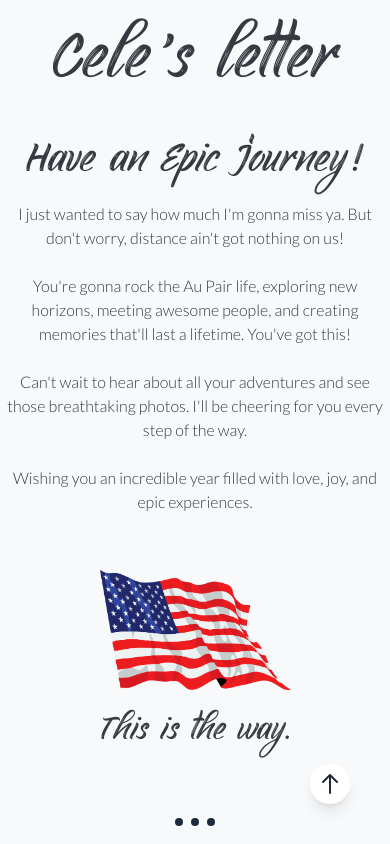
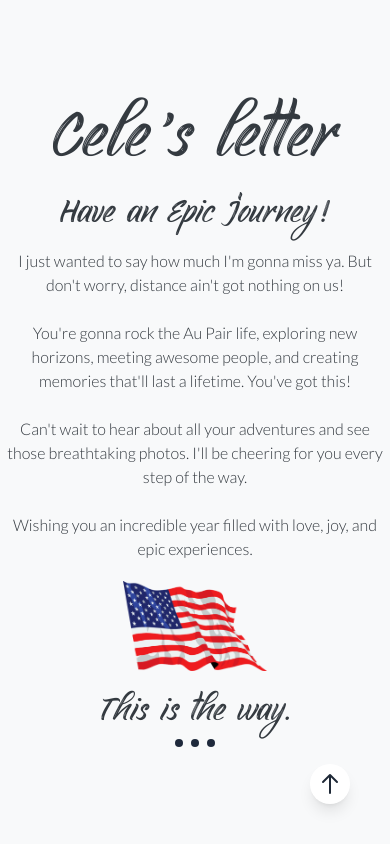
Before and after one commit to agustinlozano/celes, a React (Vite) app: page / in a window 390 px wide. Shown: the top 844 px of the page. Built offline with nearby package versions, Linux system fonts and the light colour scheme.

Commit message:
Fix hero sizing for some devices such old iphones

```diff
--- a/src/sections/Hero.jsx
+++ b/src/sections/Hero.jsx
@@ -9,7 +9,7 @@ function ThreeDots () {
       initial={{ rotate: 0 }}
       animate={{ rotate: 180 }}
       transition={{ duration: 1, delay: 0.5 }}
-      className='flex flex-row justify-center items-center mt-10'
+      className='flex flex-row justify-center items-center'
     >
       <div className='w-2 h-2 bg-slate-800 rounded-full ' />
       <div className='w-2 h-2 bg-slate-800 rounded-full ml-2' />
@@ -20,10 +20,12 @@ function ThreeDots () {
 
 function HeroMessage () {
   return (
-    <div id='hero' className='flex flex-col justify-center min-h-screen mb-20'>
+    <div
+      id='hero' className='flex flex-col justify-center min-h-screen py-2 mb-20'
+    >
       <h1 className='text-8xl font-cute'>Cele's letter</h1>
-      <header id='my-message-section' className='mx-auto px-1 my-5'>
-        <h2 className='text-6xl font-cute mb-2'>{HERO_MESSAGE.title}</h2>
+      <header id='my-message-section' className='mx-auto px-1'>
+        <h2 className='text-5xl font-cute mb-2'>{HERO_MESSAGE.title}</h2>
         <motion.div
           initial={{ opacity: 0, y: -20 }}
           animate={{ opacity: 1, y: 0 }}
@@ -36,8 +38,8 @@ function HeroMessage () {
           <RegularText>{HERO_MESSAGE.messages.third}</RegularText>
           <br />
           <RegularText>{HERO_MESSAGE.messages.fourth}</RegularText>
-          <div className='mt-14'>
-            <img src='/assets/img/flag.png' alt='United States flag' className='w-1/2 mx-auto' />
+          <div className='mt-5'>
+            <img src='/assets/img/flag.png' alt='United States flag' className='w-36 mx-auto' />
             <HighlightText
               customClass='block mt-5'
             >
```
